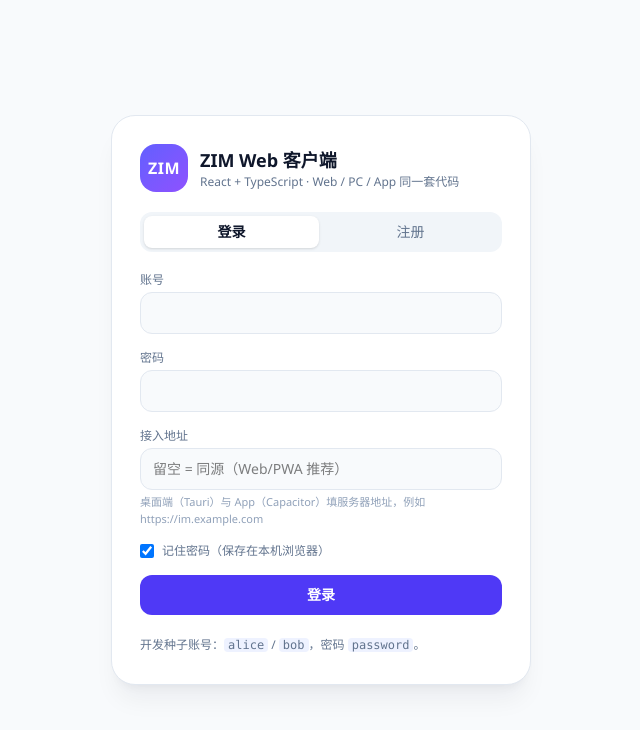
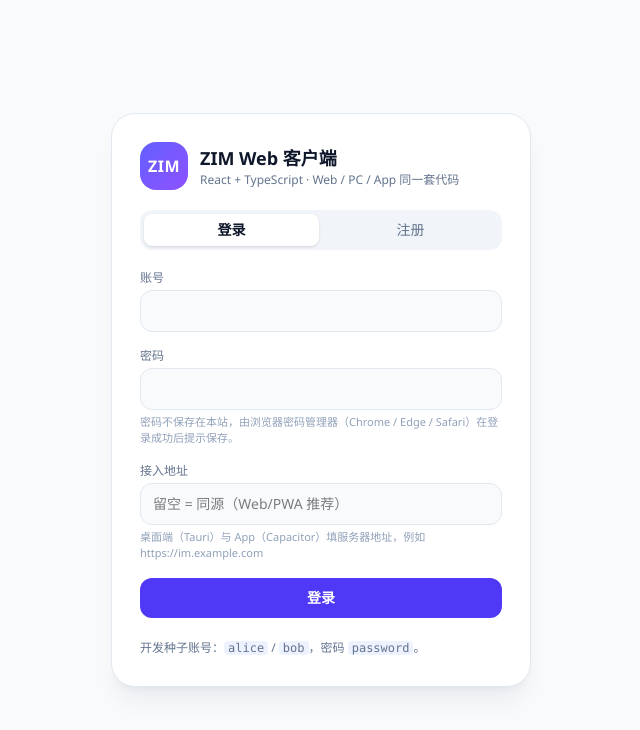
Before and after one commit to zciyuan/zim-web-client, a React (Vite) app: page / in a window 1280 px wide. Shown: the top 730 px of the page, without its empty margins (319-959 px from the left). Built offline with nearby package versions, Linux system fonts and the light colour scheme.

Commit message:
feat(login): remember the account only and hand passwords to the browser manager

```diff
--- a/src/app/store.ts
+++ b/src/app/store.ts
@@ -9,7 +9,7 @@ import { IMClient, type ConnectionState, type PushEvent } from '../sdk/client';
 import { ImError, wrapError } from '../sdk/errors';
 import { directConversationId, groupConversationId, loadOlder, loadTail } from '../sdk/history';
 import { messagePreview, messageText } from './format';
-import { saveLoginPrefs } from './loginPrefs';
+import { offerPasswordSave, saveLoginPrefs } from './loginPrefs';
 import { captureVideoPoster, compressImage, measureImage, measureMedia } from './image';
 import { randomId } from './id';
 import { detectRtcSupport, explainRtcError } from './rtc-support';
@@ -585,7 +585,7 @@ class ImStore {
     }
   }
 
-  async login(username: string, password: string, rawEndpoint: string, remember = true): Promise<void> {
+  async login(username: string, password: string, rawEndpoint: string): Promise<void> {
     const endpoint = normalizeHttpBase(rawEndpoint);
     localStorage.setItem(ENDPOINT_KEY, endpoint);
     this.set({ status: 'authenticating', authError: '', endpoint });
@@ -593,9 +593,11 @@ class ImStore {
 
     try {
       const session = await this.rest.login({ username, password, platform: 4 });
-      // Remember before the workspace renders: the login form re-reads this on
-      // its next mount, so a logout or reload starts pre-filled.
-      saveLoginPrefs({ username, password, remember, endpoint });
+      // Remember the account (never the password) before the workspace renders:
+      // the login form re-reads this on its next mount.
+      saveLoginPrefs({ username, endpoint });
+      // Hand the secret to the browser's password manager instead of localStorage.
+      offerPasswordSave(username, password);
       await this.enterWorkspace(session.access_token, endpoint, username);
     } catch (err) {
       const error = wrapError(err);
@@ -608,7 +610,7 @@ class ImStore {
   }
 
   /** Creates an account and enters the app in one round trip. */
-  async register(username: string, password: string, nickname: string, rawEndpoint: string, remember = true): Promise<void> {
+  async register(username: string, password: string, nickname: string, rawEndpoint: string): Promise<void> {
     const endpoint = normalizeHttpBase(rawEndpoint);
     localStorage.setItem(ENDPOINT_KEY, endpoint);
     this.set({ status: 'authenticating', authError: '', endpoint });
@@ -616,7 +618,8 @@ class ImStore {
 
     try {
       const session = await this.rest.register({ username, password, nickname, platform: 4 });
-      saveLoginPrefs({ username, password, remember, endpoint });
+      saveLoginPrefs({ username, endpoint });
+      offerPasswordSave(username, password, nickname || undefined);
       await this.enterWorkspace(session.access_token, endpoint, username);
     } catch (err) {
       const error = wrapError(err);
--- a/src/components/LoginView.tsx
+++ b/src/components/LoginView.tsx
@@ -1,19 +1,24 @@
 import { useMemo, useState, type FormEvent } from 'react';
 
 import { imStore, useIm } from '../app/store';
-import { loadLoginPrefs, saveLoginPrefs } from '../app/loginPrefs';
+import { loadLoginPrefs } from '../app/loginPrefs';
 
 type Mode = 'login' | 'register';
 
-/** Login / sign-up card. Registration returns tokens, so it enters the app directly. */
+/**
+ * Login / sign-up card.
+ *
+ * Only the account name is remembered locally. Passwords are left to the
+ * browser's password manager: the inputs carry the standard `autocomplete`
+ * hints and a successful login is reported through the Credential Management
+ * API (see `offerPasswordSave`), so Chrome/Edge/Safari offer to save it.
+ */
 export function LoginView() {
   const state = useIm();
-  // The last successful login is remembered locally: no hard-coded demo account.
   const saved = useMemo(() => loadLoginPrefs(), []);
   const [mode, setMode] = useState<Mode>('login');
   const [username, setUsername] = useState(saved.username);
-  const [password, setPassword] = useState(saved.password);
-  const [remember, setRemember] = useState(saved.remember);
+  const [password, setPassword] = useState('');
   const [nickname, setNickname] = useState('');
   const [endpoint, setEndpoint] = useState(state.endpoint || saved.endpoint);
   const busy = state.status === 'authenticating';
@@ -21,10 +26,10 @@ export function LoginView() {
   const submit = async (event: FormEvent) => {
     event.preventDefault();
     try {
-      // The store persists the credentials once the server accepts them, so the
-      // form is pre-filled on the next mount even if we unmount immediately.
+      // The store remembers the account and offers the password to the browser
+      // password manager once the server accepts the credentials.
       if (mode === 'login') {
-        await imStore.login(username, password, endpoint, remember);
+        await imStore.login(username, password, endpoint);
       } else {
         await imStore.register(username, password, nickname, endpoint);
       }
@@ -35,9 +40,8 @@ export function LoginView() {
 
   const switchMode = (next: Mode) => {
     setMode(next);
-    // Switching to sign-up must not send the saved password to a new account.
-    if (next === 'register') setPassword('');
-    else if (saved.username === username) setPassword(saved.password);
+    // Never carry a typed password from one mode to the other.
+    setPassword('');
   };
 
   if (state.status === 'restoring') {
@@ -81,13 +85,17 @@ export function LoginView() {
           ))}
         </div>
 
-        <form onSubmit={submit} className="space-y-4">
+        {/* method/action kept empty: the form is submitted over the socket. */}
+        <form onSubmit={submit} method="post" autoComplete="on" className="space-y-4">
           <label className="block">
             <span className="mb-1 block text-xs text-slate-500">账号</span>
             <input
+              name="username"
               value={username}
               onChange={(event) => setUsername(event.target.value)}
               autoComplete="username"
+              autoCapitalize="none"
+              spellCheck={false}
               required
               minLength={3}
               maxLength={32}
@@ -115,6 +123,7 @@ export function LoginView() {
           <label className="block">
             <span className="mb-1 block text-xs text-slate-500">密码</span>
             <input
+              name="password"
               type="password"
               value={password}
               onChange={(event) => setPassword(event.target.value)}
@@ -124,12 +133,18 @@ export function LoginView() {
               placeholder={isRegister ? '至少 8 位' : ''}
               className="w-full rounded-xl border border-slate-200 bg-slate-50 px-3 py-2.5 text-sm outline-none transition focus:border-indigo-400 focus:ring-3 focus:ring-indigo-100 dark:border-slate-700 dark:bg-slate-800 dark:focus:ring-indigo-900/40"
             />
+            {!isRegister ? (
+              <span className="mt-1 block text-[11px] text-slate-400">
+                密码不保存在本站，由浏览器密码管理器（Chrome / Edge / Safari）在登录成功后提示保存。
+              </span>
+            ) : null}
           </label>
 
           {isRegister ? (
             <label className="block">
               <span className="mb-1 block text-xs text-slate-500">昵称（可选）</span>
               <input
+                name="nickname"
                 value={nickname}
                 onChange={(event) => setNickname(event.target.value)}
                 maxLength={32}
@@ -142,6 +157,7 @@ export function LoginView() {
           <label className="block">
             <span className="mb-1 block text-xs text-slate-500">接入地址</span>
             <input
+              name="endpoint"
               value={endpoint}
               onChange={(event) => setEndpoint(event.target.value)}
               placeholder="留空 = 同源（Web/PWA 推荐）"
@@ -151,33 +167,6 @@ export function LoginView() {
               桌面端（Tauri）与 App（Capacitor）填服务器地址，例如 https://im.example.com
             </span>
           </label>
-
-          {!isRegister ? (
-            <label className="flex items-center gap-2 text-xs text-slate-500">
-              <input
-                type="checkbox"
-                checked={remember}
-                aria-label="记住密码"
-                data-remember-password
-                onChange={(event) => {
-                  const next = event.target.checked;
-                  setRemember(next);
-                  // Turning the option off only drops the password: the last
-                  // account (and the recent list) stay available.
-                  if (!next) {
-                    saveLoginPrefs({
-                      username: username || saved.username,
-                      password: '',
-                      remember: false,
-                      endpoint,
-                    });
-                  }
-                }}
-                className="h-3.5 w-3.5"
-              />
-              记住密码（保存在本机浏览器）
-            </label>
-          ) : null}
 
           {state.authError ? (
             <p role="alert" className="text-xs text-rose-600">
```
Also changed, not shown: src/app/loginPrefs.ts (+50 -23 lines).
